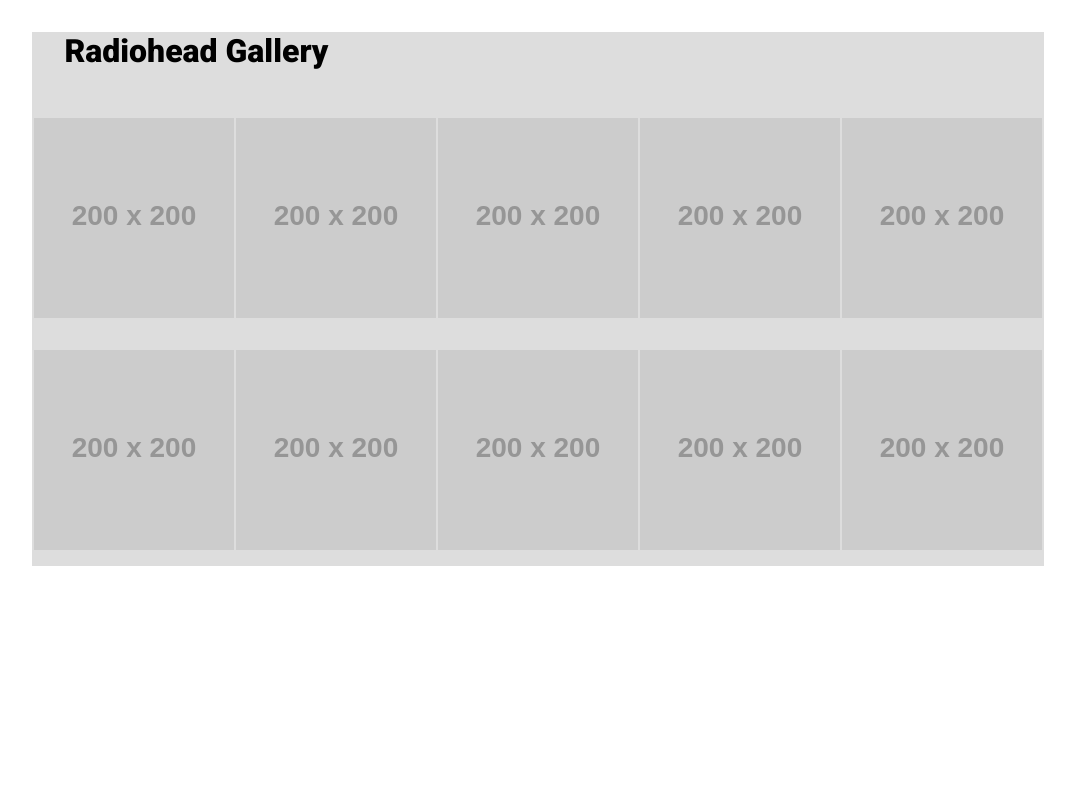
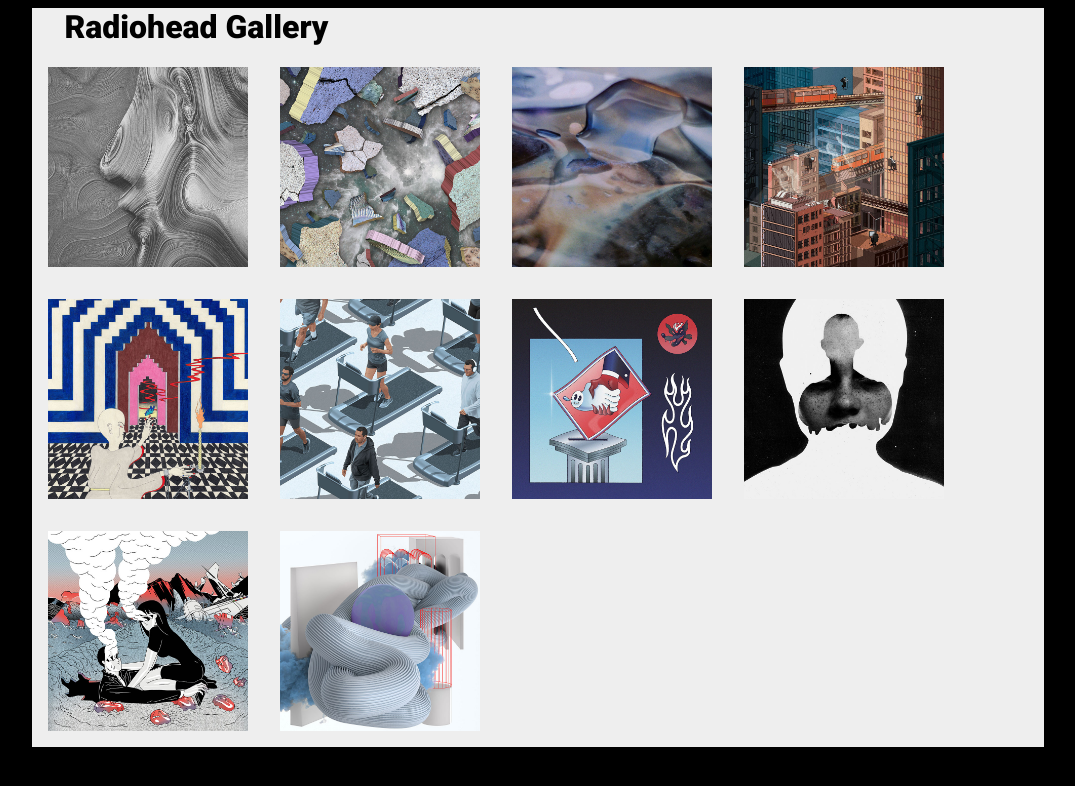
Before and after one commit to jsheridanwells/radiohead-gallery, a plain HTML site: page index.html in a window 1280 px wide. Shown: the whole page, without its empty margins (102-1177 px from the left). Drawn offline with Linux system fonts and the light colour scheme; placeholder pictures from the web are drawn by us.

Commit message:
created overlay html/css and added real images

```diff
--- a/css/main.css
+++ b/css/main.css
@@ -1,14 +1,20 @@
+body {
+	background-color: black;
+}
+
 /*BOTTOM LAYER STYLES*/
 .container {
+	z-index: 1;
 	margin: 0 auto;
 	max-width: 80%;
-	background-color: #ddd;
+	background-color: #eee;
+	position: relative;
 }
 
 h1 {
 	font-family: 'Roboto', sans-serif;
 	font-weight: 900;
-	margin: 1em;
+	margin: 5px 1em;
 }
 
 section {
@@ -20,14 +26,39 @@ section {
 
 img {
 	margin: 1em auto;
+	width: 200px;
+	height: 200px;
+}
+
+/*OVERLAY STYLES*/
+#overlay {
+	display: none;
+	z-index: 100;
+	position: fixed;
+	top: 0;
+	left: 0;
+	margin: 0;
+	height: 100vh;
+	width: 100vw;
+	background-color: rgba(50, 50, 50, 0.5);
+	text-align: center;
+	border: 1px solid red;
+}
+
+#overlay img {
+	margin: 3em auto;
 }
 
 p {
 	font-family: 'Oswald', sans-serif;
+	font-size: 2em;
+	color: white;
 }
 
-//*OVERLAY STYLES*/
-
+i {
+	color: white;
+	cursor: pointer;
+}
 
 /*MEDIA QUERIES*/
 
--- a/index.html
+++ b/index.html
@@ -1,6 +1,7 @@
 <!DOCTYPE html>
 <html>
 	<head>
+		<script src="https://use.fontawesome.com/fda5c95c2c.js"></script>
 		<title>Radiohead Gallery</title>
 		<meta charset="UTF-8">
 		<link href="https://fonts.googleapis.com/css?family=Oswald:400,700|Roboto:400,900" rel="stylesheet">
@@ -13,19 +14,35 @@
 				<h1>Radiohead Gallery</h1>
 			</header>
 			<section>
-				<img src="http://placehold.it/200x200" alt="">
-				<img src="http://placehold.it/200x200" alt="">
-				<img src="http://placehold.it/200x200" alt="">
-				<img src="http://placehold.it/200x200" alt="">
-				<img src="http://placehold.it/200x200" alt="">
-				<img src="http://placehold.it/200x200" alt="">
-				<img src="http://placehold.it/200x200" alt="">
-				<img src="http://placehold.it/200x200" alt="">
-				<img src="http://placehold.it/200x200" alt="">
-				<img src="http://placehold.it/200x200" alt="">
+				<img src="img/1.jpg" alt="“Airbag”
+By Mario Hugo">
+				<img src="img/3.jpg" alt="“Subterranean Homesick Alien”
+By Sally Thurer">
+				<img src="img/4.jpg" alt="“Exit Music (for a Film)”
+By Lala Abaddon">
+				<img src="img/5.jpg" alt="“Let Down”
+By Doug John Miller">
+				<img src="img/6.jpg" alt="“Karma Police”
+By Maren Karlson">
+				<img src="img/7.jpg" alt="“Fitter Happier”
+By Max Guther">
+				<img src="img/8.jpg" alt="“Electioneering”
+By Camilo Medina">
+				<img src="img/9.jpg" alt="“Climbing Up the Walls”
+By Jesse Draxler">
+				<img src="img/11.jpg" alt="“Lucky”
+By Geriko (Hélène Jeudy & Antoine Caëcke)">
+				<img src="img/12.jpg" alt="“The Tourist”
+By Wang & Söderström">
+
 			</section>
 		</div>
-
+		<div id="overlay">
+			<i class="fa fa-arrow-left fa-3x" aria-hidden="true"></i>
+			<img src="http://placehold.it/400x400" alt="">
+			<i class="fa fa-arrow-right fa-3x" aria-hidden="true"></i>
+			<p id="caption">Example Photo</p>
+		</div>
 
 	</body>
 </html>
```
